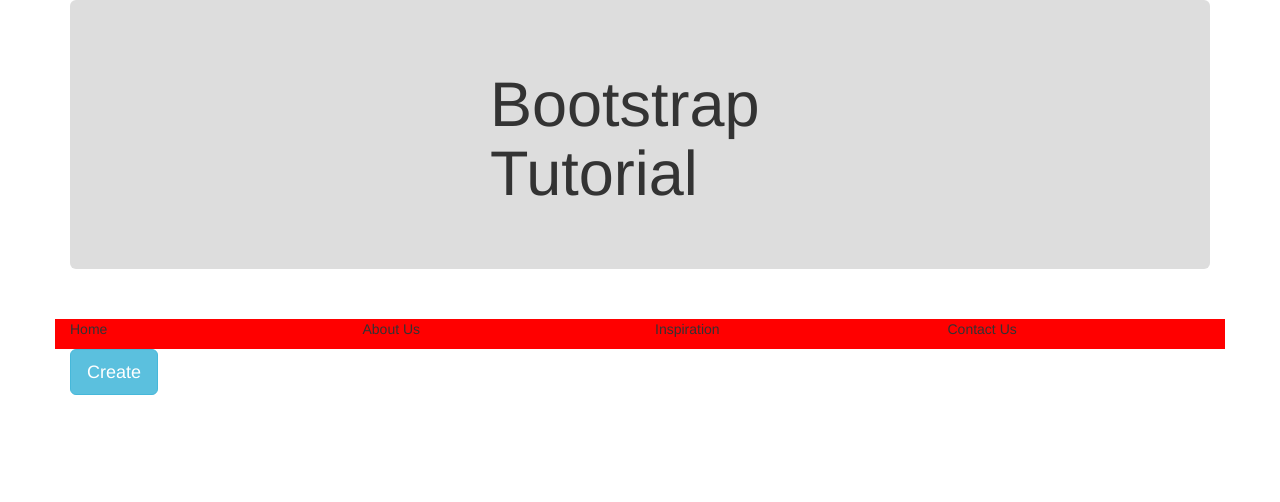
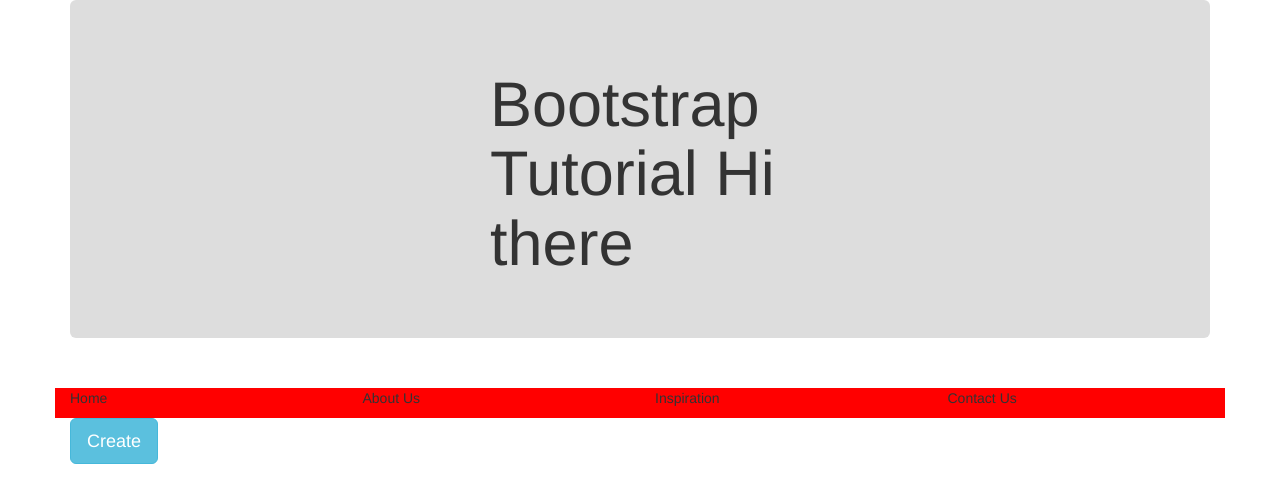
Before and after one commit to InesK98/Cindys-Birds, a plain HTML site: page index.html in a window 1280 px wide. Drawn offline with Linux system fonts and the light colour scheme.

Commit message:
Update index.html
new stuff

```diff
--- a/index.html
+++ b/index.html
@@ -15,7 +15,7 @@
         <div class="col-sm-4">
         </div>
         <div class="col-sm-4">
-          <h1>Bootstrap Tutorial</h1> </div>
+          <h1>Bootstrap Tutorial Hi there</h1> </div>
         <div class="col-sm-4">
         </div>
     </div>
```
